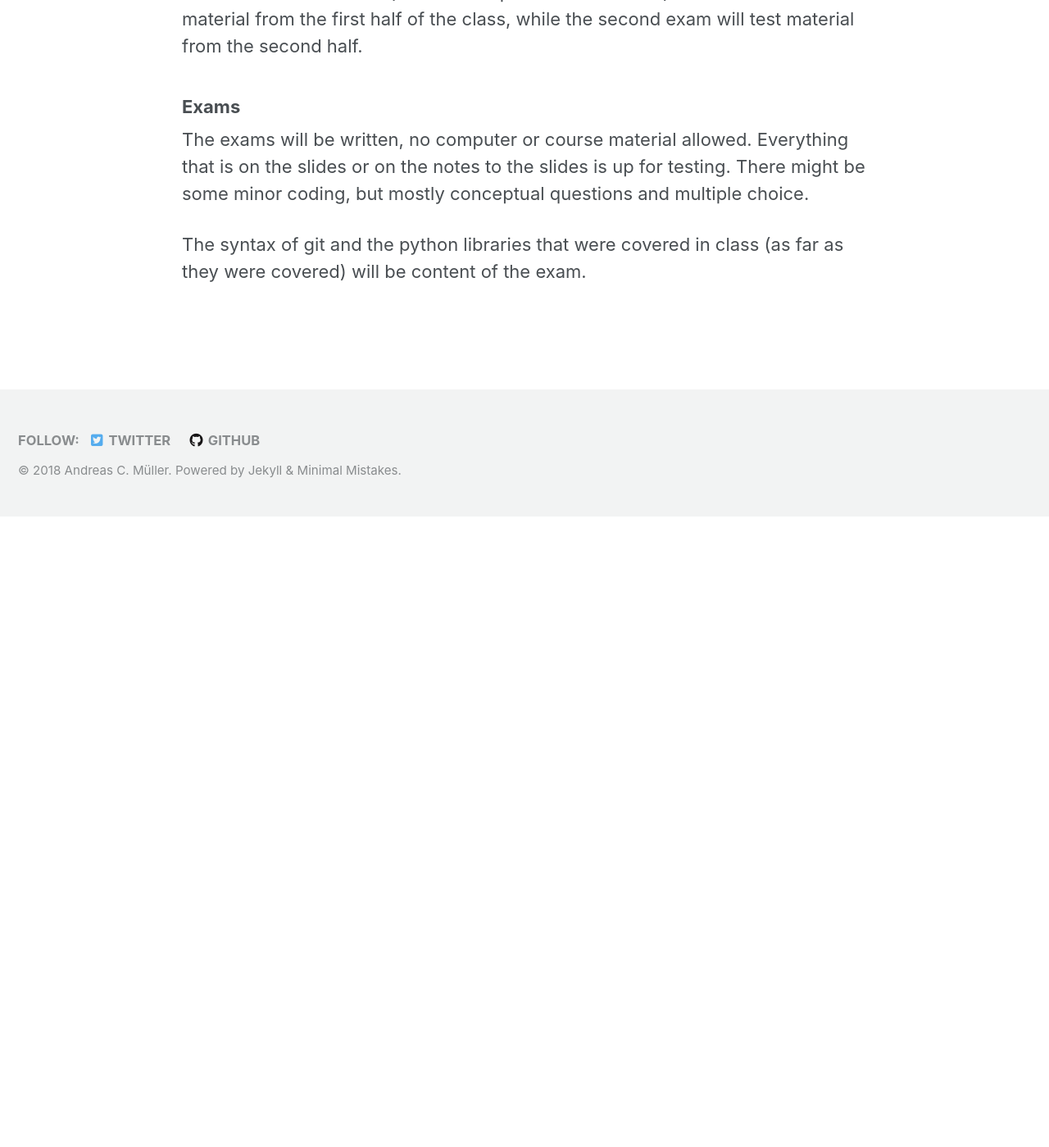
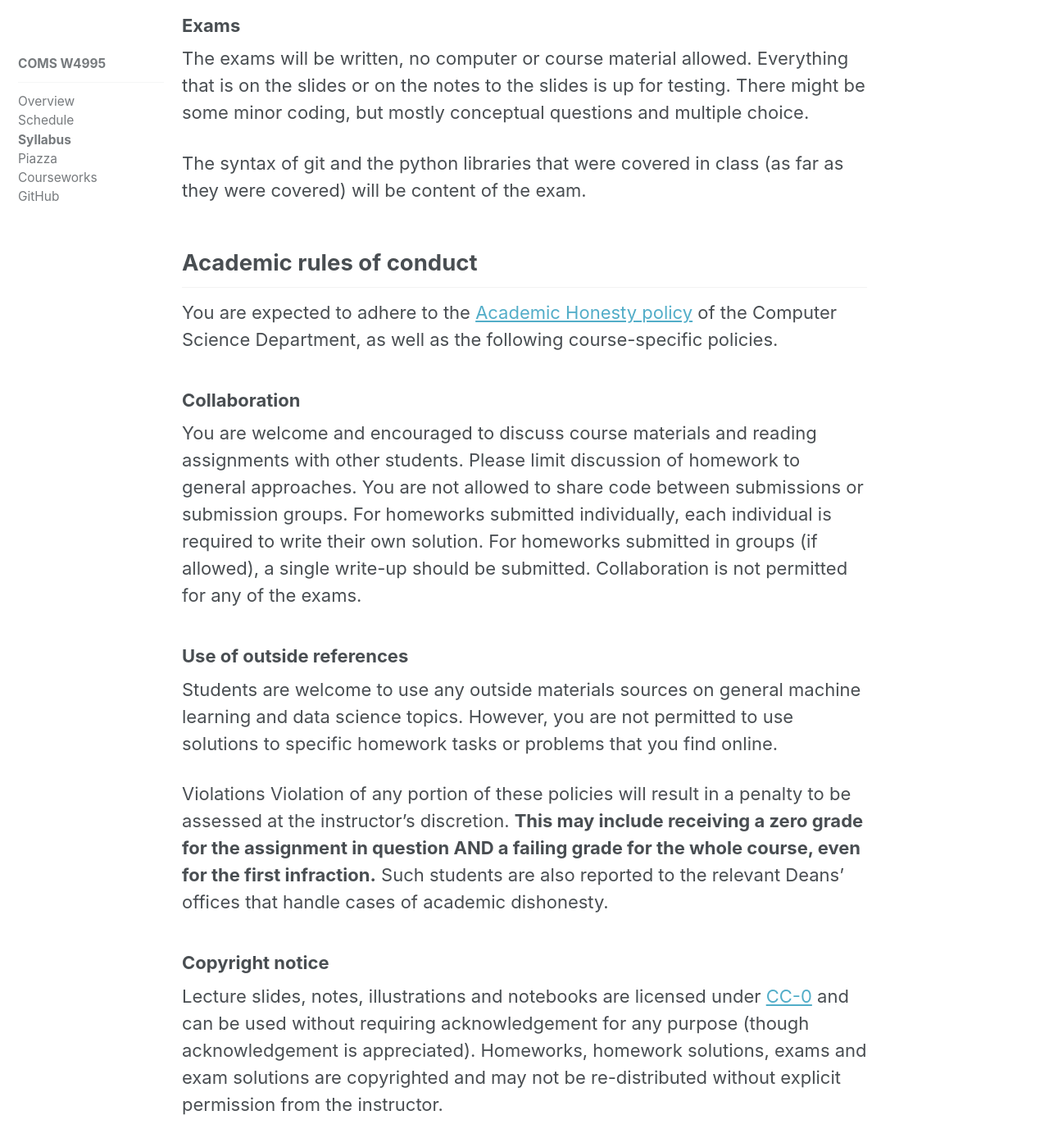
Before and after one commit to amueller/columbia-website, a Jekyll site: the page built from _comsw4995s18/syllabus.md, in a window 1280 px wide and 1400 px high, scrolled down 1275 px. Shown: the whole window at 82% size. Built offline with Jekyll 4.4.1, drawn with Linux system fonts in a browser that asks for light colours; nearby versions of some CDN libraries; before the commit the page ends 1905 px from its top, so only the background shows below that; some of the changed text lies outside the part shown.

Commit message:
steal syllabus rules about not copy & pasting from Daniel. Oh, the irony!

```diff
--- a/_comsw4995s18/syllabus.md
+++ b/_comsw4995s18/syllabus.md
@@ -45,3 +42,27 @@ multiple choice.
 
 The syntax of git and the python libraries that were covered in class (as far
 as they were covered) will be content of the exam.
+
+
+## Academic rules of conduct
+You are expected to adhere to the [Academic Honesty policy](http://www.cs.columbia.edu/education/honesty/) of the Computer Science Department, as well as the following course-specific policies.
+
+### Collaboration
+You are welcome and encouraged to discuss course materials and reading assignments with other students.
+Please limit discussion of homework to general approaches. You are not allowed to share
+code between submissions or submission groups.
+For homeworks submitted individually, each individual is required to write their own solution.
+For homeworks submitted in groups (if allowed), a single write-up should be submitted.
+Collaboration is not permitted for any of the exams.
+
+### Use of outside references
+Students are welcome to use any outside materials sources on general machine learning and data science topics.
+However, you are not permitted to use solutions to specific homework tasks or problems that you find online.
+
+Violations
+Violation of any portion of these policies will result in a penalty to be assessed at the instructor’s discretion. **This may include receiving a zero grade for the assignment in question AND a failing grade for the whole course, even for the first infraction.** Such students are also reported to the relevant Deans’ offices that handle cases of academic dishonesty.
+
+### Copyright notice
+Lecture slides, notes, illustrations and notebooks are licensed under [CC-0](https://creativecommons.org/share-your-work/public-domain/cc0/) and can be used without requiring acknowledgement for any purpose (though acknowledgement is appreciated).
+Homeworks, homework solutions, exams and exam solutions are copyrighted and may not be re-distributed without explicit permission
+from the instructor.
```
Also changed, not shown: other parts of _comsw4995s18/syllabus.md (+6 -9 lines).
